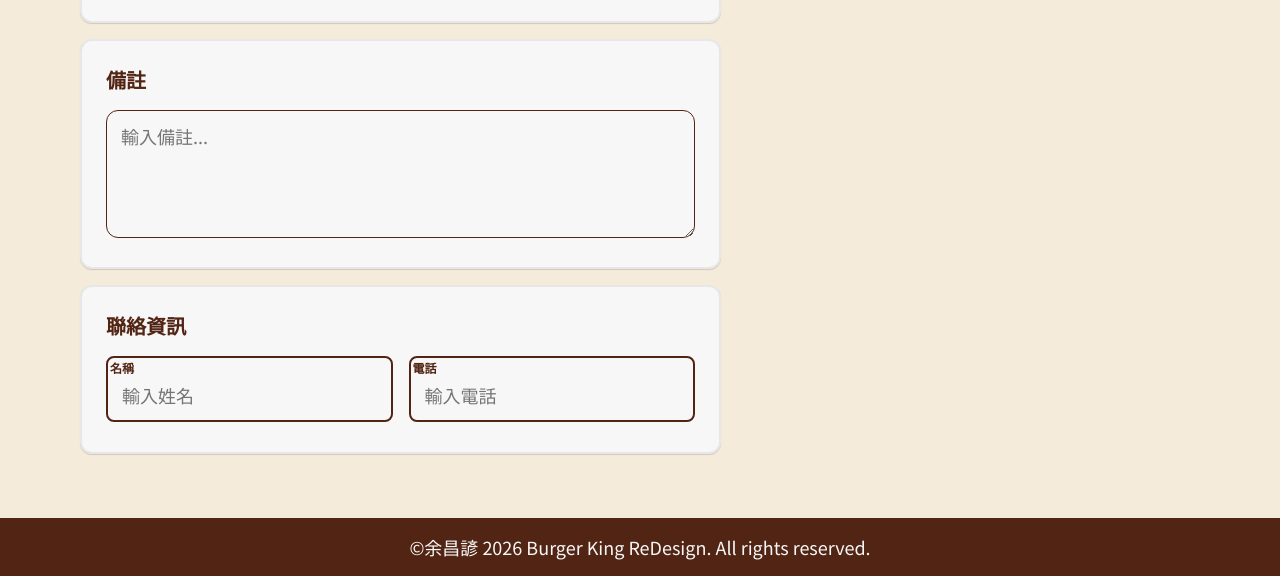
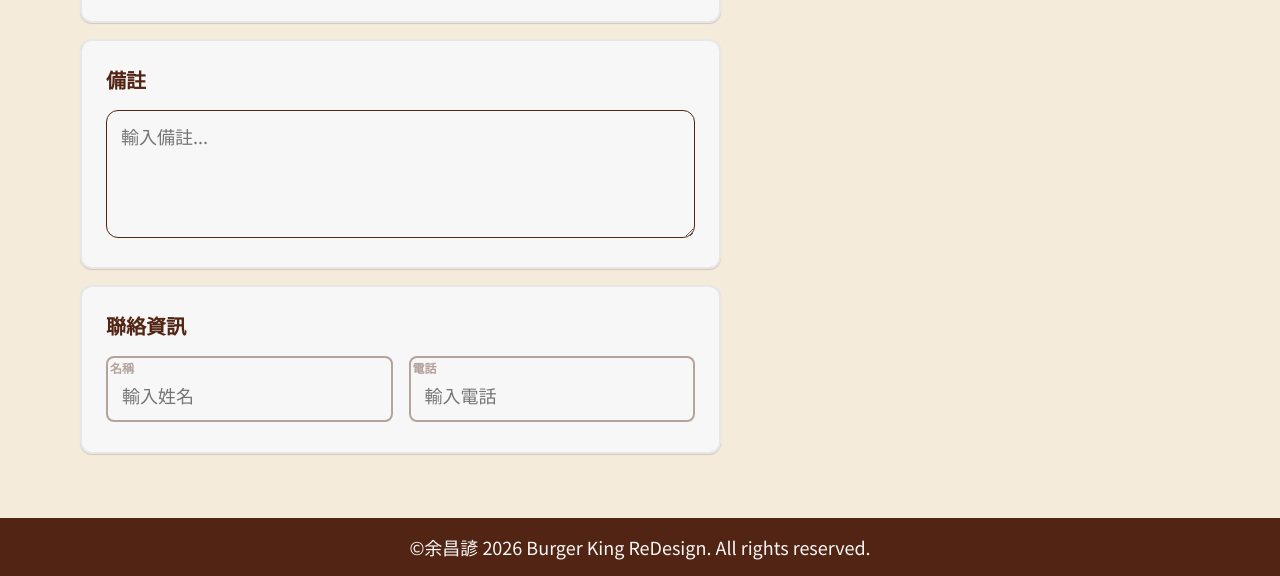
Before and after one commit to NanKanFaker/BurgerKing-Redesign-Final, a plain HTML site: page cart.html in a window 1280 px wide. Shown: the part 1147-1723 px from the top of the page. Drawn offline with nearby package versions, Linux system fonts and the light colour scheme.

Commit message:
cart page fixed

```diff
--- a/cart.html
+++ b/cart.html
@@ -179,12 +179,12 @@
                             <h2 class="section-title">聯絡資訊</h2>
                             <div class="contact-form">
                                 <label class="field">
+                                    <input class="field__input" type="text" value="" placeholder="輸入姓名" />
                                     <span class="field__label">名稱</span>
-                                    <input class="field__input" type="text" value="" placeholder="輸入姓名" />
                                 </label>
                                 <label class="field">
+                                    <input class="field__input" type="text" value="" placeholder="輸入電話" />
                                     <span class="field__label">電話</span>
-                                    <input class="field__input" type="text" value="" placeholder="輸入電話" />
                                 </label>
                             </div>
                         </section>
--- a/scripts/cart.js
+++ b/scripts/cart.js
@@ -67,6 +67,9 @@ deleteBtns.forEach((btn) => {
         cart = cartList.filter(item => item.id !== id);
         localStorage.setItem('cart', JSON.stringify(cart));
         this.closest('li').remove();
+
+        let total = totalPrice();
+        document.querySelector('.summary-card__value').textContent = '$' + total;
     })
 })
 
--- a/styles/cart.css
+++ b/styles/cart.css
@@ -273,17 +273,27 @@
     left: 0.25rem;
     font-size: 0.75rem;
     font-weight: 600;
-    color: var(--first-color);
+    color: var(--first-color-opacity);
     z-index: 2;
 }
 
 .field__input {
     padding: 1.5rem 0.875rem 0.75rem;
-    border: 2px solid var(--first-color);
+    border: 2px solid var(--first-color-opacity);
     border-radius: 0.5rem;
     background-color: var(--white-color);
     color: var(--first-color);
     width: 100%;
+}
+
+.field__input:focus,
+.field__input:not(:placeholder-shown) {
+    border-color: var(--first-color);
+}
+
+.field__input:focus+.field__label,
+.field__input:not(:placeholder-shown)+.field__label {
+    color: var(--first-color);
 }
 
 .promo-card__form {
@@ -299,6 +309,11 @@
     border-radius: 0.5rem;
     background-color: var(--white-color);
     color: var(--text-color);
+}
+
+.promo-card__input:focus,
+.promo-card__input:not(:placeholder-shown) {
+    border-color: var(--first-color);
 }
 
 .promo-card__button,
```
